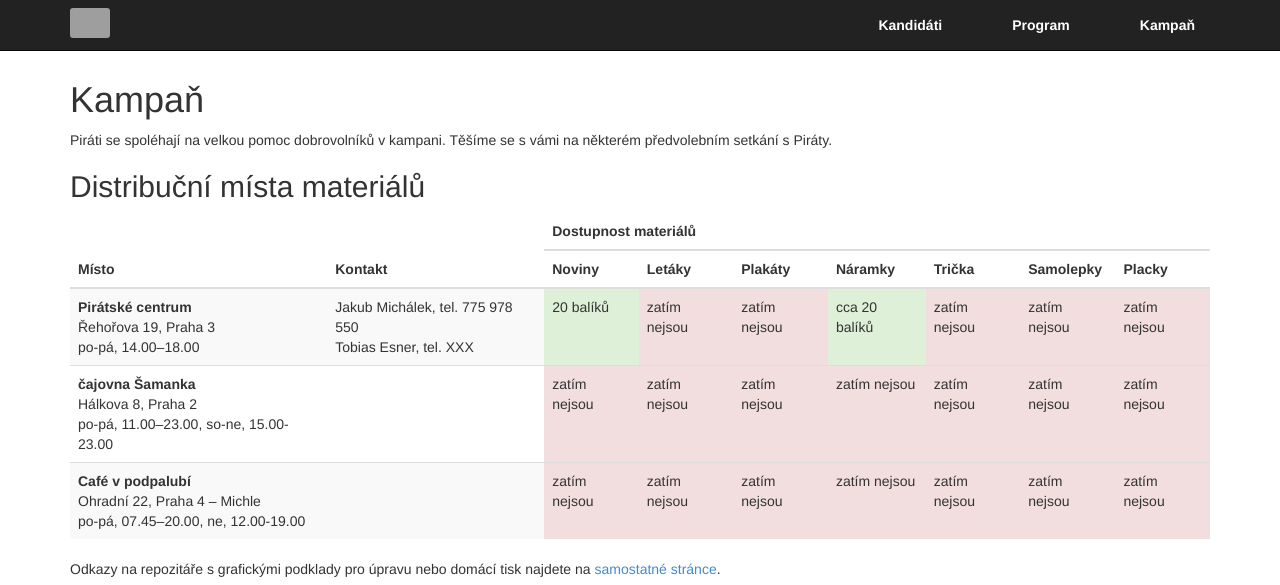
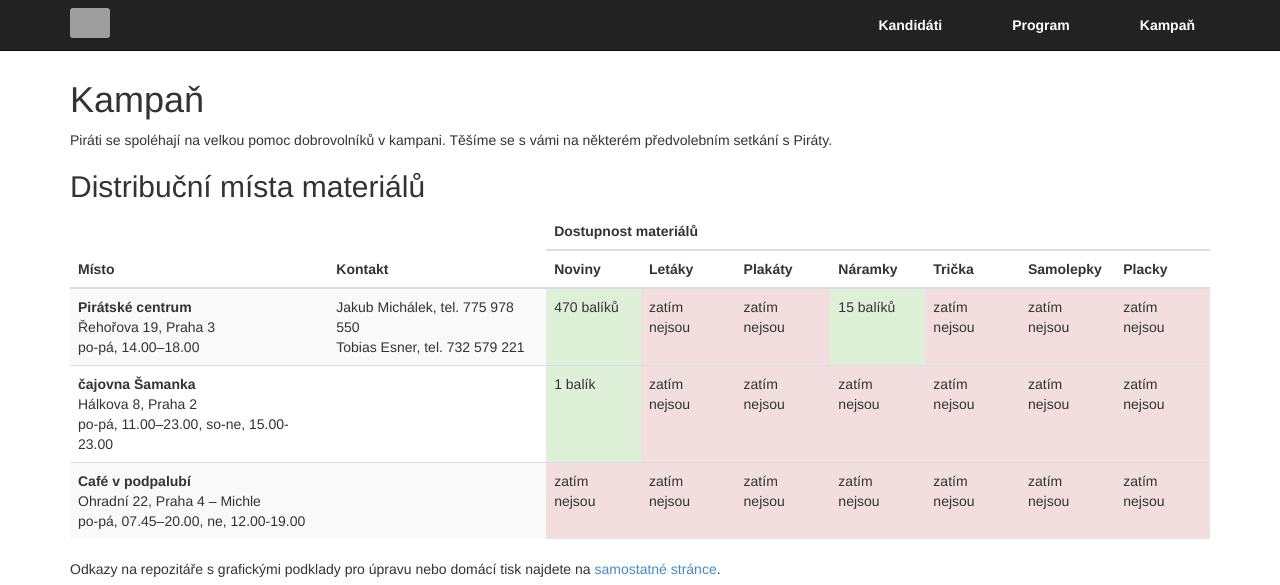
Before and after one commit to pirati-cz/prahavolijinak, a Jekyll site: the page built from kampan/index.html, in a window 1280 px wide and 1085 px high, cut to the strip 0-585 px from the top of the window. Built offline with Jekyll 4.4.1, drawn with Linux system fonts in a browser that asks for light colours; nearby versions of some CDN libraries; Markdown is read by kramdown in place of the engine named in the settings; grey boxes are pictures that could not be loaded.

Commit message:
Aktualizace stavu
Aktualizace stavu novin a náramků

```diff
--- a/_data/distribuce.yml
+++ b/_data/distribuce.yml
@@ -7,12 +7,12 @@
      "telefon": 775 978 550
     -
      "jméno": Tobias Esner
-     "telefon": XXX
+     "telefon": 732 579 221
   "materiály":
-     "noviny":    20 balíků
+     "noviny":    470 balíků
      "letáky":    zatím nejsou
      "plakáty":   zatím nejsou
-     "náramky":   cca 20 balíků
+     "náramky":   15 balíků
      "trička":    zatím nejsou
      "samolepky": zatím nejsou
      "placky":    zatím nejsou
@@ -23,7 +23,7 @@
   "městská část": Praha 2
   "kontakt": []
   "materiály":
-    "noviny":    zatím nejsou
+    "noviny":    1 balík
     "letáky":    zatím nejsou
     "plakáty":   zatím nejsou
     "náramky":   zatím nejsou
```
